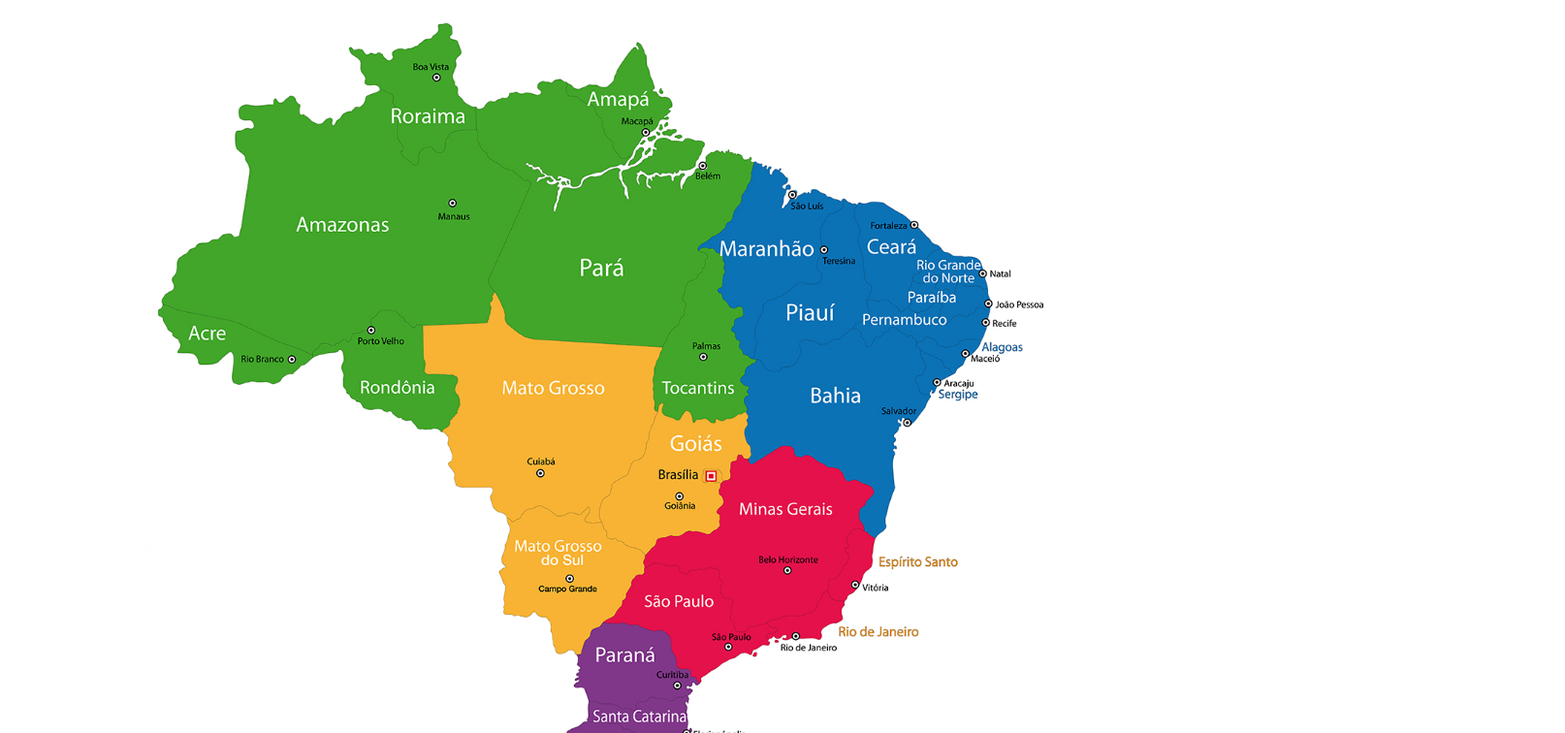
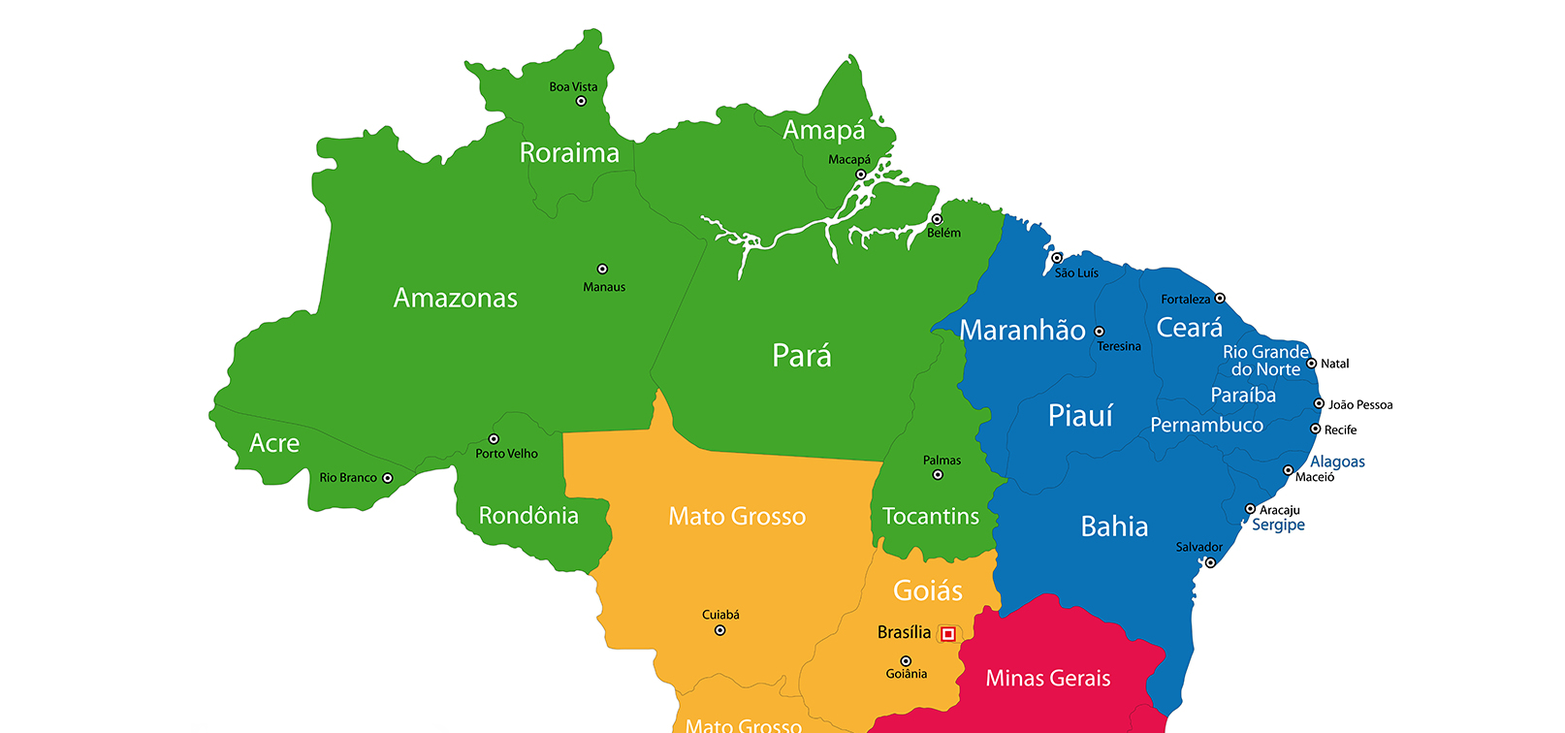
Before and after one commit to Eliassbjunior/Eliassbjunior.github.io, a plain HTML site: page Aula2/Tarefa2/mapadobrasil.html in a window 1280 px wide. Shown: the top 756 px of the page at 97% size, 1614 px wide, since content can reach past the window. Drawn offline with Linux system fonts and the light colour scheme.

Commit message:
Update mapadobrasil.html

```diff
--- a/Aula2/Tarefa2/mapadobrasil.html
+++ b/Aula2/Tarefa2/mapadobrasil.html
@@ -5,7 +5,7 @@
     <title>Mapa Do Brasil</title>
 </head>
 <body>
-    <img title="Mapa do Brasil" src="image/mapadobrasil.png" usemap="#image-map" width="95%" height="90%">
+    <img title="Mapa do Brasil" src="image/mapadobrasil.png" usemap="#image-map">
 
 
     <map name="image-map">
```
